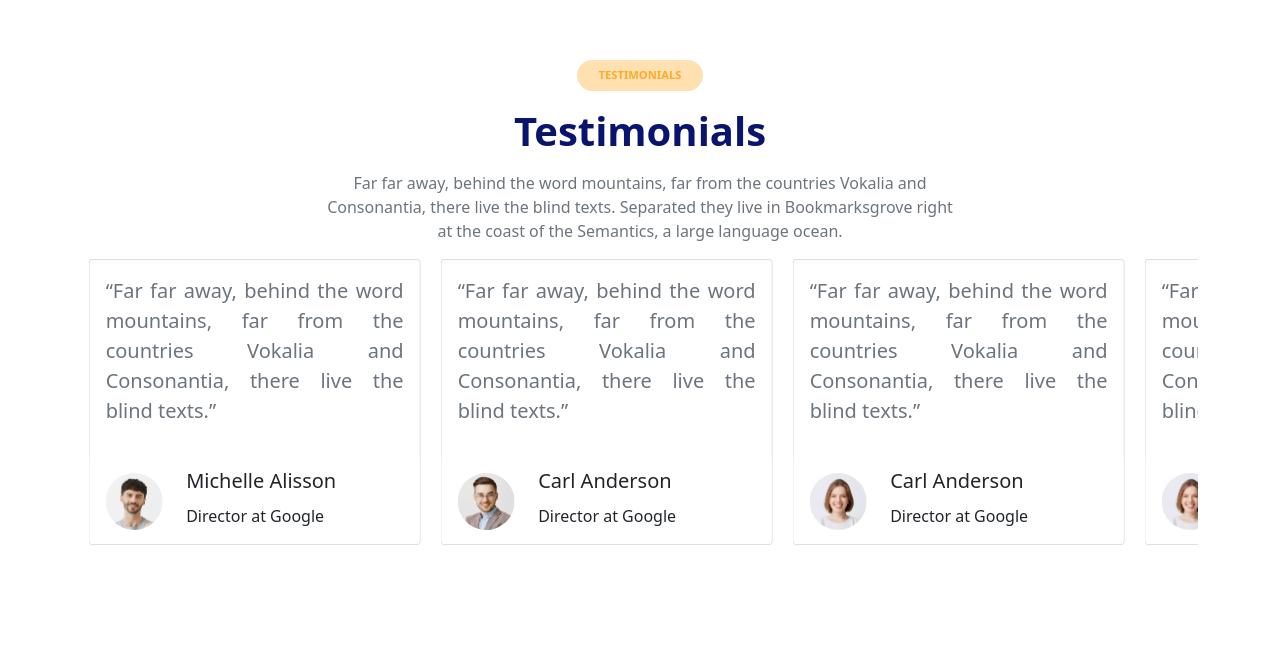
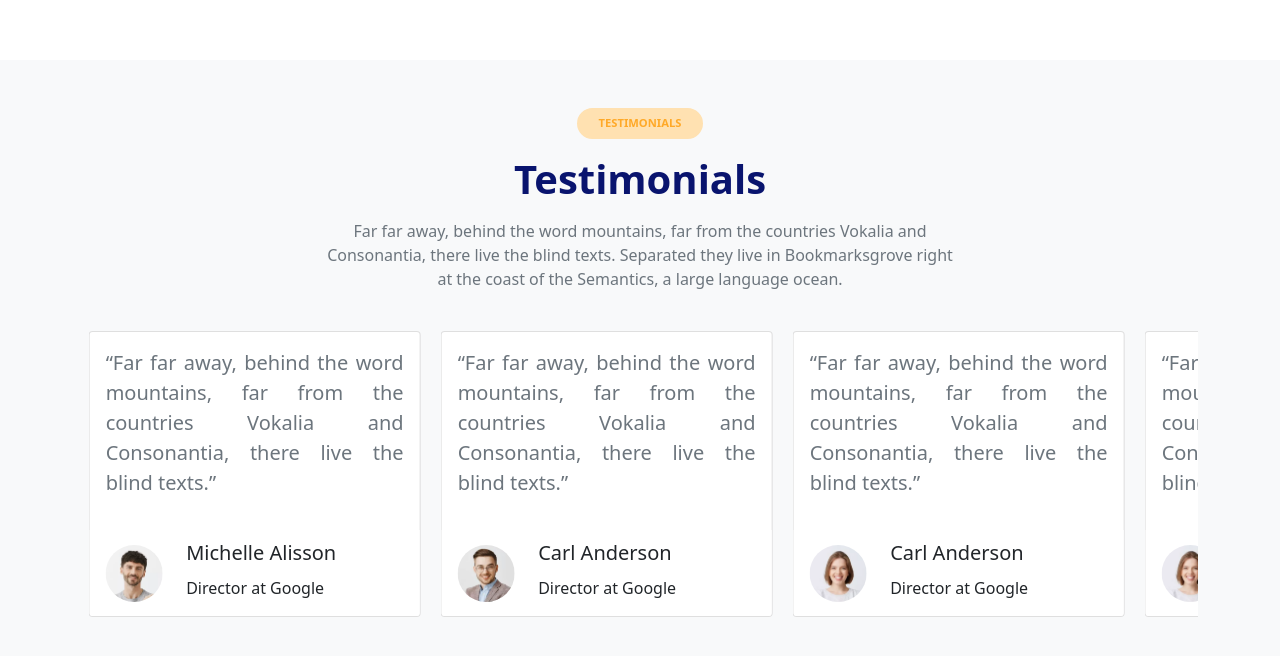
Before and after one commit to mm-tvkl/Complete-Project-5, a website: page index.html in a window 1280 px wide. Shown: the part 2899-3555 px from the top of the page. Before the commit the page ends 3468 px from the top, so only its background shows below. Drawn offline with nearby package versions, Linux system fonts and the light colour scheme.

Commit message:
Bugs Fixed

```diff
--- a/index.html
+++ b/index.html
@@ -390,7 +390,7 @@
 
     <!-- Testimonials -->
     <section>
-        <div class="container-fluid">
+        <div class="container-fluid bg-light py-5">
             <div class="container">
                 <!-- Title Section -->
                 <div class="row justify-content-center">
@@ -406,7 +406,7 @@
                 </div>
 
                 <!-- Carousel Section -->
-                <div class="owl-carousel">
+                <div class="owl-carousel mt-4">
                     <!-- Item 1 -->
                     <div class="card card-hover-2">
                         <div class="card-body">
```
